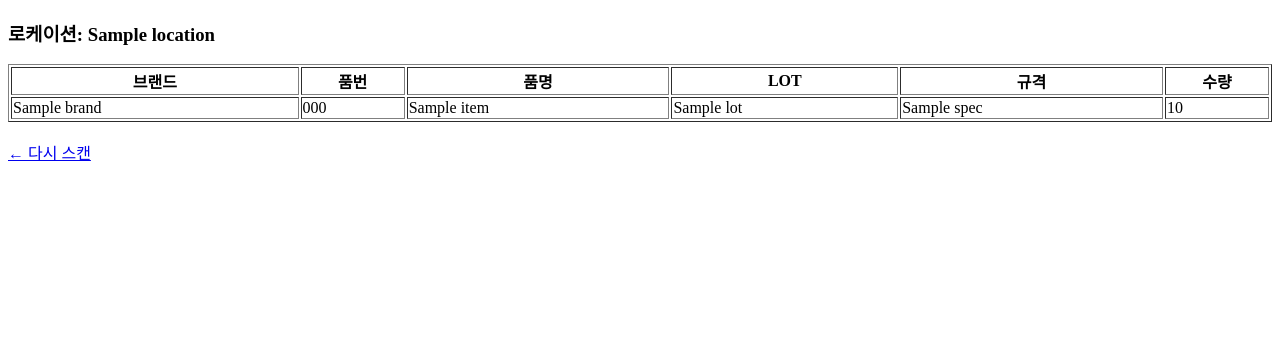
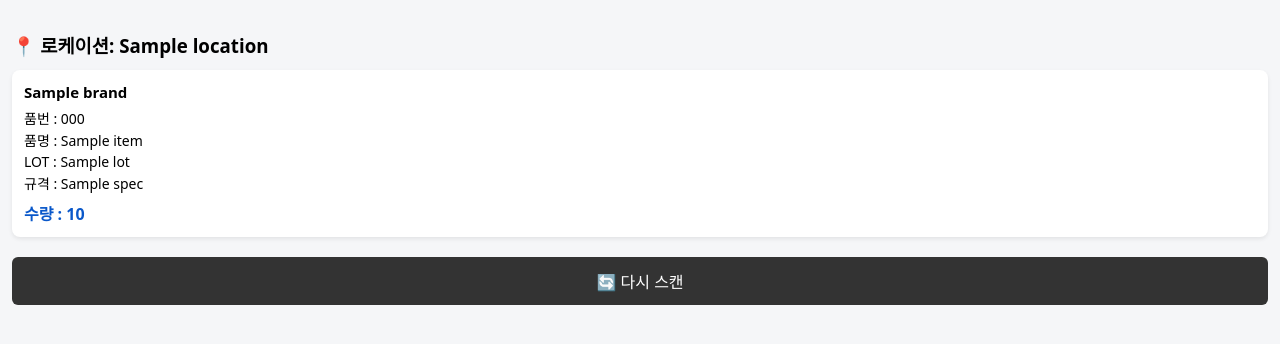
Before and after one commit to dlahtp44-prog/pars-wms-test, a FastAPI app: template app/templates/m/qr_inventory.html in a window 1280 px wide. Shown: the top 344 px of the page. Run offline with FastAPI, Linux system fonts and the light colour scheme; the template is opened without the code that fills it: most values are stand-ins (such as "Sample title", 1, 10 or a date in 2020).

Commit message:
Update qr_inventory.html

```diff
--- a/app/templates/m/qr_inventory.html
+++ b/app/templates/m/qr_inventory.html
@@ -1,44 +1,82 @@
 <!DOCTYPE html>
 <html lang="ko">
 <head>
-    <meta charset="UTF-8">
-    <title>로케이션 재고</title>
+<meta charset="UTF-8">
+<meta name="viewport" content="width=device-width, initial-scale=1.0">
+<title>로케이션 재고</title>
+<style>
+body {
+    font-family: system-ui, -apple-system, BlinkMacSystemFont;
+    margin: 0;
+    padding: 12px;
+    background: #f5f6f8;
+}
+h3 {
+    margin-bottom: 12px;
+}
+.card {
+    background: #fff;
+    border-radius: 8px;
+    padding: 12px;
+    margin-bottom: 10px;
+    box-shadow: 0 2px 4px rgba(0,0,0,0.08);
+}
+.brand {
+    font-weight: bold;
+    font-size: 15px;
+    margin-bottom: 6px;
+}
+.line {
+    font-size: 14px;
+    margin: 2px 0;
+}
+.qty {
+    margin-top: 8px;
+    font-size: 16px;
+    font-weight: bold;
+    color: #0a58ca;
+}
+.empty {
+    color: #888;
+    margin-top: 20px;
+}
+.btn {
+    display: block;
+    margin-top: 20px;
+    padding: 12px;
+    text-align: center;
+    background: #333;
+    color: #fff;
+    border-radius: 6px;
+    text-decoration: none;
+}
+</style>
 </head>
+
 <body>
 
-<h3>로케이션: {{ location }}</h3>
+<h3>📍 로케이션: {{ location }}</h3>
 
 {% if error %}
-<p style="color:red">{{ error }}</p>
+<p class="empty">{{ error }}</p>
 {% endif %}
 
 {% if items %}
-<table border="1" width="100%">
-<tr>
-    <th>브랜드</th>
-    <th>품번</th>
-    <th>품명</th>
-    <th>LOT</th>
-    <th>규격</th>
-    <th>수량</th>
-</tr>
-{% for r in items %}
-<tr>
-    <td>{{ r.brand }}</td>
-    <td>{{ r.item_code }}</td>
-    <td>{{ r.item_name }}</td>
-    <td>{{ r.lot }}</td>
-    <td>{{ r.spec }}</td>
-    <td>{{ r.qty }}</td>
-</tr>
-{% endfor %}
-</table>
+    {% for r in items %}
+    <div class="card">
+        <div class="brand">{{ r.brand }}</div>
+        <div class="line">품번 : {{ r.item_code }}</div>
+        <div class="line">품명 : {{ r.item_name }}</div>
+        <div class="line">LOT : {{ r.lot }}</div>
+        <div class="line">규격 : {{ r.spec }}</div>
+        <div class="qty">수량 : {{ r.qty }}</div>
+    </div>
+    {% endfor %}
 {% else %}
-<p>재고가 없습니다.</p>
+<p class="empty">재고가 없습니다.</p>
 {% endif %}
 
-<br>
-<a href="/m/qr">← 다시 스캔</a>
+<a href="/m/qr" class="btn">🔄 다시 스캔</a>
 
 </body>
 </html>
```
